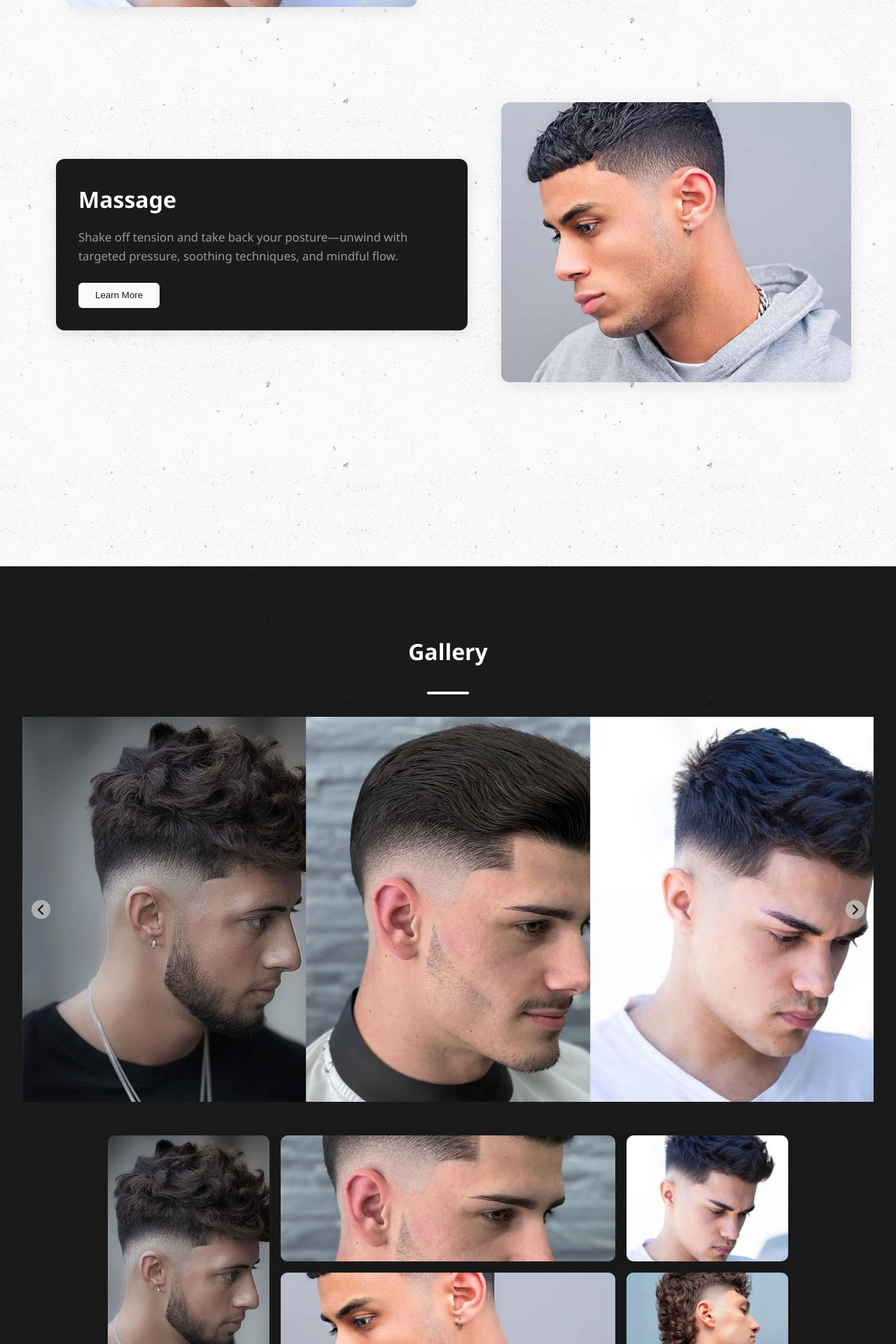
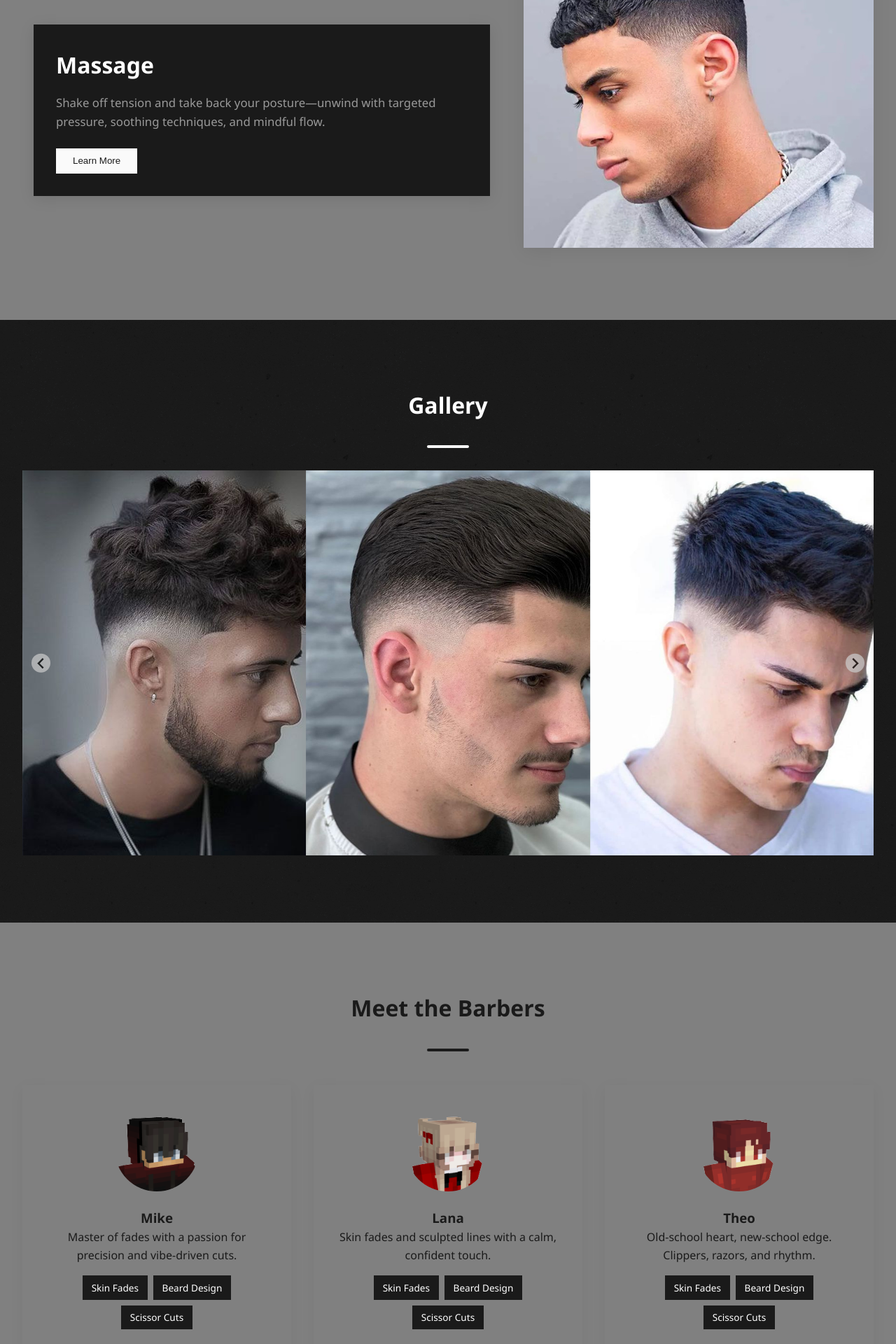
Before and after one commit to lceDr0p/lcedr0p.github.io, a PHP site: page / in a window 1280 px wide. Shown: the part 2960-4880 px from the top of the page at 70% size. Run offline with PHP 8.4, Linux system fonts and the light colour scheme.

Commit message:
UI/UX changes
Overall
- Changed cards radius from curve to sharp edges

Navbar
- Adjusted the padding contents

Services Section
- Added wrapper for background color
- Changed background from white to gray
- Fixed uniformed space stacking

Gallery
- Removed collage

Teams
- Changed background color from white to gray

Booking
- Changed background color from white to gray

```diff
--- a/Index.html
+++ b/Index.html
@@ -74,9 +74,11 @@
 
 
   <!-- Services Section -->
+  <div class="services-wrapper">
     <section id="services" class="services-section">
       <h2>Our Services</h2>
       <div class="section-divider-black"></div>
+
       <!-- Hair -->
       <div class="patterned-block">
         <div class="patterned-image left">
@@ -88,6 +90,7 @@
               <h3>Hair</h3>
               <p>From fades to executive contours, our barbers blend tradition and style with precision-cut techniques tailored to you.</p>
               <button class="modal-btn" data-modal="modal-hair">Learn More</button>
+            </div>
           </div>
         </div>
       </div>
@@ -134,6 +137,7 @@
         </div>
       </div>
     </section>
+  </div>
 
   <!-- Gallery Section -->
   <section id="gallery" class="gallery-section fade-in">
@@ -147,19 +151,6 @@
               <li class="splide__slide"><img src="Images/Top3.png" alt="Barber at Work" /></li>
           </ul>
           </div>
-      </div>
-
-      <div class="collage-grid">
-        <img src="Images/Top1.png" alt="Barber Close-up" class="tall" />
-        <img src="Images/Top2.png" alt="Low Fade" class="wide"/>
-        <img src="Images/Top3.png" alt="Blade Detail" />
-        <img src="Images/Top4.png" alt="Chair Vibes" class="wide" />
-        <img src="Images/Top5.png" alt="Interior Shot" />
-        <img src="Images/Top1.png" alt="Barber Close-up"/>
-        <img src="Images/Top2.png" alt="Low Fade" class="tall" />
-        <img src="Images/Top3.png" alt="Blade Detail" />
-        <img src="Images/Top4.png" alt="Chair Vibes"  class="tall"/>
-        <img src="Images/Top5.png" alt="Interior Shot" class="wide"/>
       </div>
   </section>
 
--- a/styles.css
+++ b/styles.css
@@ -9,7 +9,6 @@
   background-color: #ffffff;
   color: #1a1a1a;
   line-height: 1.6;
-  background-image: url('Images/testbg.png');
   background-attachment: fixed;
 }
 
@@ -24,7 +23,7 @@
   justify-content: space-between;
   align-items: center;
   flex-wrap: wrap;
-  padding: 1rem 20rem;
+  padding: 1rem 1.5rem;
   background-color: #1a1a1a;
   border-bottom: 1px solid #e0e0e0;
   position: sticky;
@@ -123,7 +122,6 @@
   background-color: #1a1a1a;
   color: #fff;
   padding: 0.75rem 1.5rem;
-  border-radius: 6px;
   font-weight: 500;
   animation: slideUp 1s ease 0.4s both;
   transition: background 0.3s ease;
@@ -136,7 +134,6 @@
 .hero-slider {
   flex: 1 1 50%;
   position: relative;
-  border-radius: 10px;
   overflow: hidden;
   box-shadow: 0 10px 30px rgba(0,0,0,0.08);
 }
@@ -219,7 +216,6 @@
   background-color: #fafafa;
   color: #1a1a1a;
   padding: 2rem;
-  border-radius: 10px;
   box-shadow: 0 5px 20px rgba(255, 255, 255, 0.1);
   font-size: 1.1rem;
   text-align: center;
@@ -233,12 +229,16 @@
 }
 
 /* Service Styling */
+.services-wrapper {
+  background-color: #808080;
+  width: 100%;
+}
+
 .services-section {
-  background-image: url('Images/testbg.png');
-  background-color: #fafafa;
   padding: 6rem 2rem;
   max-width: 1300px;
   margin: auto;
+  background-color: transparent;
 }
 
 .patterned-block {
@@ -247,7 +247,6 @@
   flex-wrap: wrap;
   align-items: center;
   gap: 2rem;
-  margin-bottom: 4rem;
 }
 
 .patterned-block:nth-of-type(even) {
@@ -269,7 +268,6 @@
   width: 100%;
   max-height: 400px; /* keeps it visually balanced */
   object-fit: cover;
-  border-radius: 12px;
   box-shadow: 0 5px 25px rgba(0, 0, 0, 0.08);
 }
 
@@ -296,7 +294,6 @@
   color: #1a1a1a;
   padding: 0.65rem 1.5rem;
   border: none;
-  border-radius: 6px;
   cursor: pointer;
   transition: background 0.3s;
 }
@@ -421,6 +418,11 @@
 }
 
 .gallery-carousel .splide__slide img {
+  width: 100%;
+  max-height: 300px; /* Fixed height for consistency */
+  object-position: center center; /* Focuses on the middle of the image */
+  border-radius: 12px;
+  box-shadow: 0 5px 25px rgba(0, 0, 0, 0.08);
   transform: scale(1);
   transition: transform 6s ease;
 }
@@ -464,8 +466,7 @@
 }
 
 .team-section {
-  background-image: url('Images/testbg.png');
-  background-color: #f9f9f9;
+  background-color: #808080;
   padding: 6rem 2rem;
   text-align: center;
 }
@@ -480,7 +481,6 @@
 
 .team-member {
   flex: 1 1 280px;
-  border-radius: 12px;
   padding: 2rem;
   box-shadow: 0 5px 20px rgba(0,0,0,0.05);
   transition: transform 0.3s ease, box-shadow 0.3s ease;
@@ -491,6 +491,7 @@
 
 .team-member:hover {
   transform: translateY(-8px);
+  background-color: #888;
   box-shadow: 0 10px 25px rgba(0, 0, 0, 0.1);
 }
 
@@ -498,6 +499,7 @@
   opacity: 1;
   transform: translateY(0);
 }
+
 
 .team-member img {
   width: 120px;
@@ -528,7 +530,6 @@
   color: #fff;
   padding: 0.4rem 0.8rem;
   font-size: 0.85rem;
-  border-radius: 20px;
   transition: background 0.3s ease;
 }
 
@@ -555,8 +556,7 @@
 }
 
 .booking-section {
-  background-image: url('Images/testbg.png');
-  background-color: #fafafa;
+  background-color: #808080;
   padding: 6rem 2rem;
   text-align: center;
 }
@@ -568,7 +568,7 @@
 
 .booking-section p {
   font-size: 1.1rem;
-  color: #444;
+  color: #1a1a1a;
   margin-bottom: 2rem;
 }
 
@@ -576,7 +576,6 @@
   background: #1a1a1a;
   color: #fff;
   padding: 0.75rem 2rem;
-  border-radius: 6px;
   font-weight: 500;
   text-decoration: none;
   display: inline-block;
@@ -599,7 +598,6 @@
 .contact-card {
   background-color: #1a1a1a;
   padding: 1.5rem;
-  border-radius: 10px;
   box-shadow: 0 5px 15px rgba(0,0,0,0.05);
 }
 
@@ -622,7 +620,6 @@
   border: none;
   width: 100%;
   height: 200px;
-  border-radius: 10px;
 }
 
 .site-footer {
@@ -775,7 +772,6 @@
 .grey-frame {
   background-color: #1a1a1a;
   padding: 2rem;
-  border-radius: 12px;
   box-shadow: 0 4px 20px rgba(0,0,0,0.1);
   max-width: 1000px;
   margin: 2rem auto;
```
Lines whose indentation alone changed are shown as unchanged.
